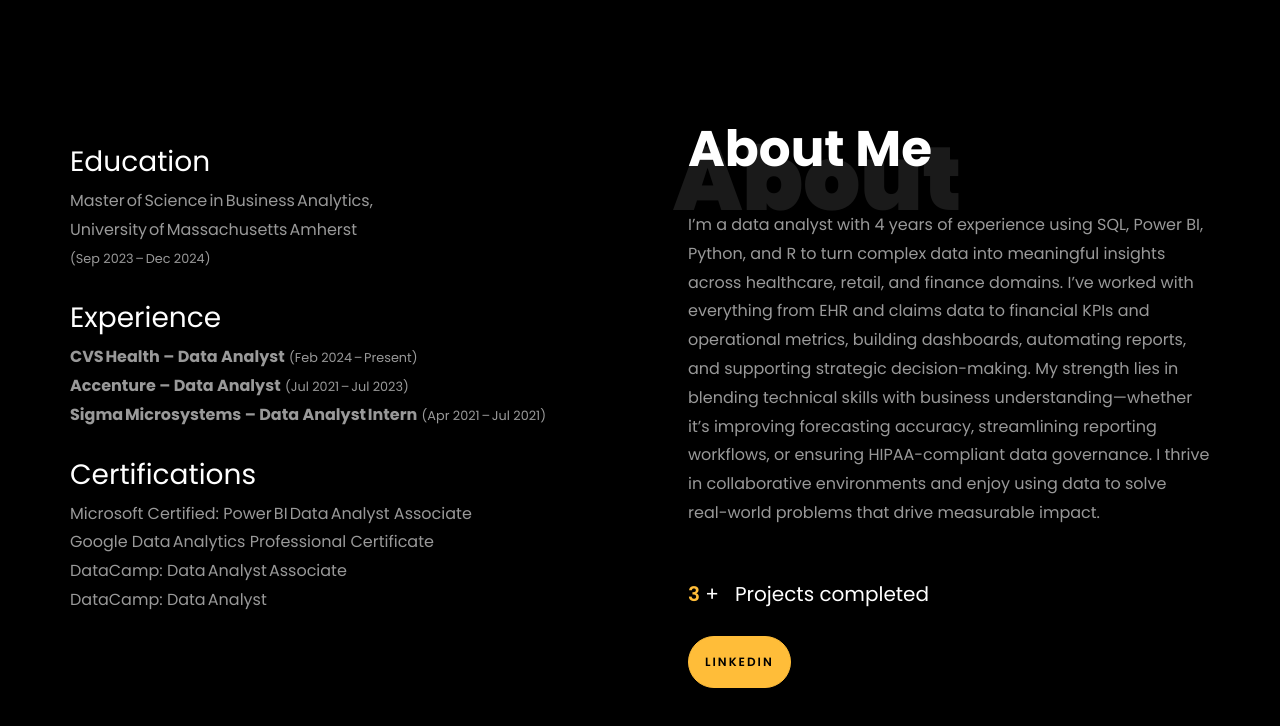
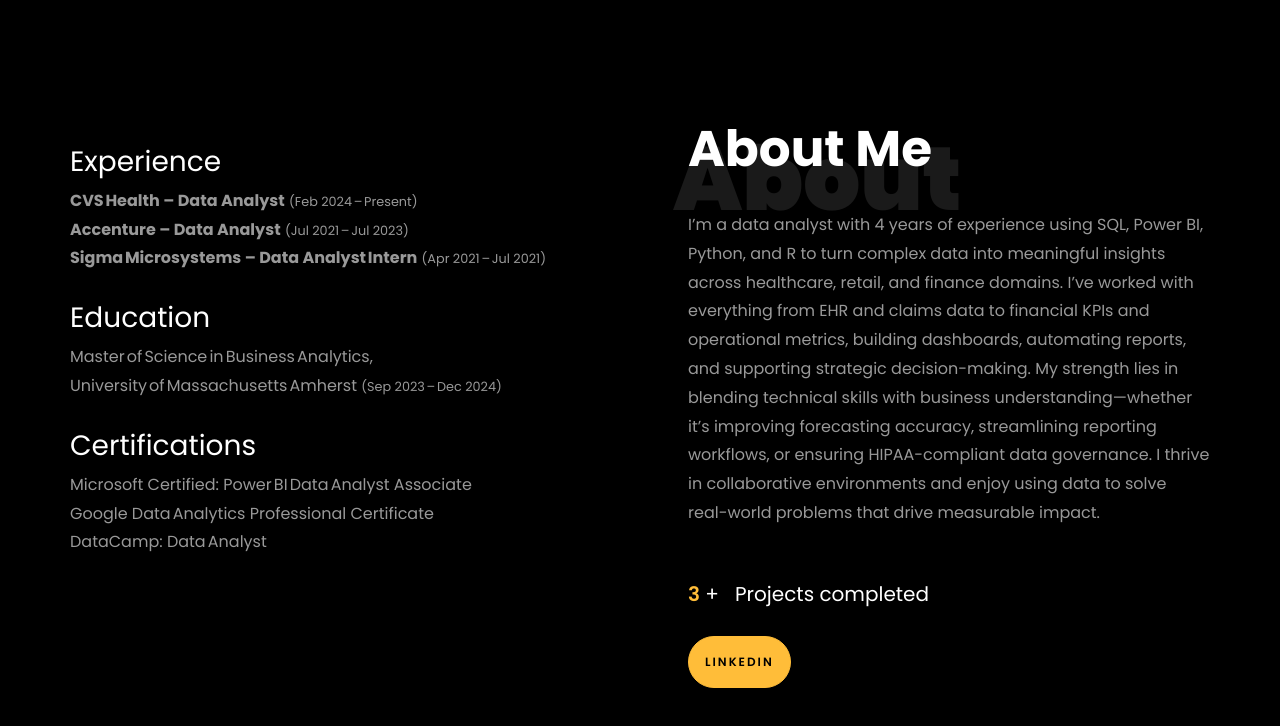
Before and after one commit to rishika0199/rishika.github, a plain HTML site: page index.html in a window 1280 px wide. Shown: the part 750-1476 px from the top of the page. Drawn offline with Linux system fonts and the light colour scheme; files whose address does not match are found by name.

Commit message:
Update index.html

```diff
--- a/index.html
+++ b/index.html
@@ -225,16 +225,8 @@
 									<!-- Details next to profile image -->
 									<div class="col-sm-6 col-md-12">
 									  <div class="about-info">
-								<h3 class="mb-1">Education</h3>
-    <ul class="list-unstyled mb-4">
-      <li>
-        Master of Science in Business Analytics,<br>
-        University of Massachusetts Amherst<br>
-        <small>(Sep 2023 – Dec 2024)</small>
-      </li>
-    </ul>
 
-    <!-- Experience -->
+										    <!-- Experience -->
     <h3 class="mb-1">Experience</h3>
     <ul class="list-unstyled mb-4">
       <li><strong>CVS Health – Data Analyst</strong> <small>(Feb 2024 – Present)</small></li>
@@ -242,12 +234,21 @@
       <li><strong>Sigma Microsystems – Data Analyst Intern</strong> <small>(Apr 2021 – Jul 2021)</small></li>
     </ul>
 
+								<h3 class="mb-1">Education</h3>
+    <ul class="list-unstyled mb-4">
+      <li>
+        Master of Science in Business Analytics,<br>
+        University of Massachusetts Amherst
+        <small>(Sep 2023 – Dec 2024)</small>
+      </li>
+    </ul>
+
     <!-- Certifications -->
     <h3 class="mb-1">Certifications</h3>
     <ul class="list-unstyled">
       <li>Microsoft Certified: Power BI Data Analyst Associate</li>
       <li>Google Data Analytics Professional Certificate</li>
-      <li>DataCamp: Data Analyst Associate</li>
+<!--       <li>DataCamp: Data Analyst Associate</li> -->
       <li>DataCamp: Data Analyst</li>
     </ul>
 
```
